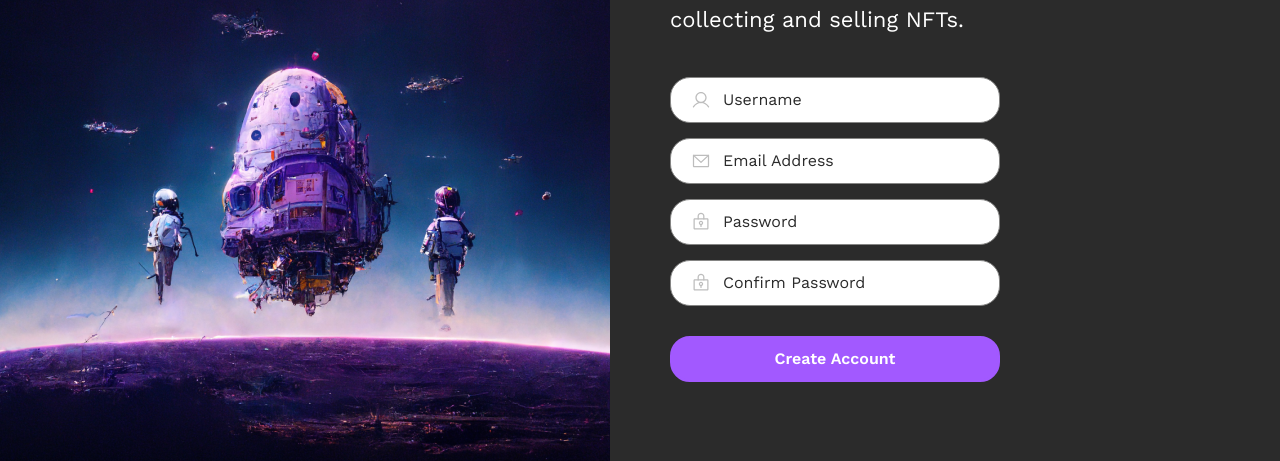
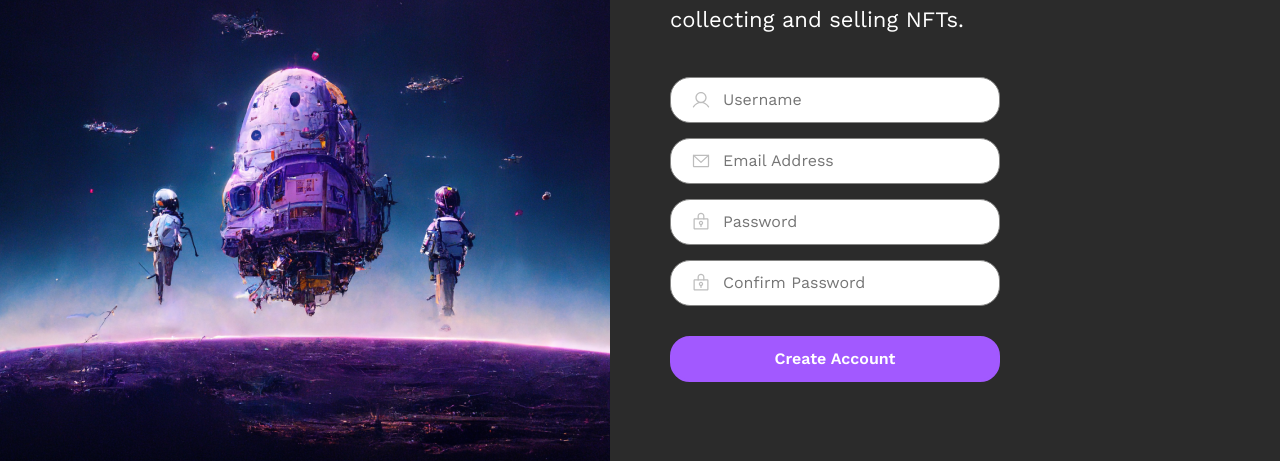
Before and after one commit to firuzeabdullazade/NFT-Marketplace-Create-account, a plain HTML site: page index.html in a window 1280 px wide. Shown: the part 289-750 px from the top of the page. Drawn offline with nearby package versions, Linux system fonts and the light colour scheme.

Commit message:
Input was added

```diff
--- a/css/create-account.scss
+++ b/css/create-account.scss
@@ -100,7 +100,6 @@ header {
         display: flex;
         flex-direction: column;
         gap: 30px;
-        color: $background-color;
 
         .typeforms {
             display: flex;
@@ -119,9 +118,14 @@ header {
             align-items: center;
             padding: 16px 20px;
             gap: 12px;
+        }
+
+        input {
+            border: none;
             font-family: $main-font;
             font-size: 16px;
             line-height: 22px;
+            color: $background-color;
         }
 
         button {
--- a/index.html
+++ b/index.html
@@ -45,19 +45,19 @@
                 <div class="typeforms">
                     <div class="typeform">
                         <img src="./assests/User (1).svg" alt="user">
-                        Username
+                        <input type="text" placeholder="Username">
                     </div>
                     <div class="typeform">
                         <img src="./assests/EnvelopeSimple (1).svg" alt="envelope">
-                        Email Address
+                        <input type="email" placeholder="Email Address">
                     </div>
                     <div class="typeform">
                         <img src="./assests/LockKey.svg" alt="lock key">
-                        Password
+                        <input type="number" placeholder="Password">
                     </div>
                     <div class="typeform">
                         <img src="./assests/LockKey.svg" alt="lock key">
-                        Confirm Password
+                        <input type="number" placeholder="Confirm Password">
                     </div>
                 </div>
                 <button>
```
Also changed, not shown: css/create-account.css, 1 other file.
